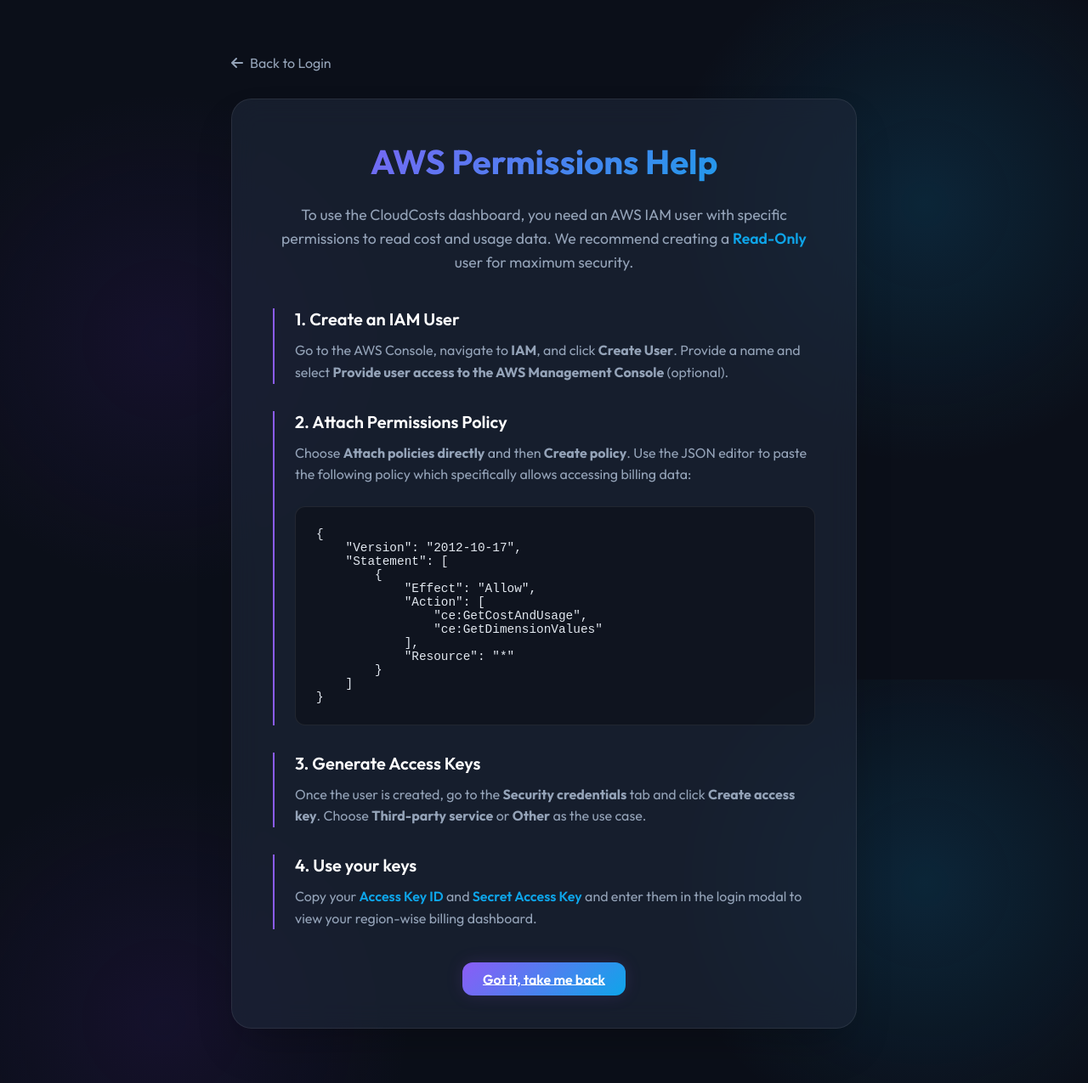
After one commit to pradipmengal/aws-bill-app, a FastAPI app: template app/templates/help.html in a window 1280 px wide. The commit adds this page. Shown: the whole page at 85% size. Run offline with FastAPI, Linux system fonts and the light colour scheme; the template is opened without the code that fills it, so the values that code supplies are empty.

Commit message:
first commit

```diff
--- a/app/main.py
+++ b/app/main.py
@@ -3,6 +3,7 @@ from fastapi.staticfiles import StaticFiles
 from fastapi.templating import Jinja2Templates
 from starlette.requests import Request
 from app.services.aws_service import get_aws_cost_and_usage
+from botocore.exceptions import ClientError
 from typing import Optional
 import os
 
@@ -17,6 +18,10 @@ templates = Jinja2Templates(directory="app/templates")
 @app.get("/")
 async def read_root(request: Request):
     return templates.TemplateResponse("index.html", {"request": request})
+
+@app.get("/help")
+async def read_help(request: Request):
+    return templates.TemplateResponse("help.html", {"request": request})
 
 @app.get("/api/billing")
 async def get_billing(
@@ -40,5 +45,15 @@ async def get_billing(
             force_demo=use_demo
         )
         return data
+    except ClientError as e:
+        error_code = e.response.get('Error', {}).get('Code', '')
+        error_msg = e.response.get('Error', {}).get('Message', str(e))
+
+        if error_code in ['UnrecognizedClientException', 'InvalidClientTokenId', 'AuthFailure', 'InvalidAccessKeyId', 'SignatureDoesNotMatch']:
+            raise HTTPException(status_code=401, detail="Invalid AWS credentials. Please double-check your Access Key and Secret Key.")
+        elif error_code == 'AccessDeniedException':
+            raise HTTPException(status_code=403, detail="Access denied. Your AWS user needs 'ce:GetCostAndUsage' permissions to view billing data.")
+        else:
+            raise HTTPException(status_code=500, detail="An unexpected AWS error occurred. Please try again later.")
     except Exception as e:
         raise HTTPException(status_code=500, detail=str(e))
--- /dev/null
+++ b/app/templates/help.html
@@ -0,0 +1,183 @@
+<!DOCTYPE html>
+<html lang="en">
+
+<head>
+    <meta charset="UTF-8">
+    <meta name="viewport" content="width=device-width, initial-scale=1.0">
+    <title>AWS Permissions Help - CloudCosts</title>
+
+    <!-- Fonts -->
+    <link rel="preconnect" href="https://fonts.googleapis.com">
+    <link rel="preconnect" href="https://fonts.gstatic.com" crossorigin>
+    <link href="https://fonts.googleapis.com/css2?family=Outfit:wght@300;400;600;700&display=swap" rel="stylesheet">
+
+    <!-- Icons -->
+    <link rel="stylesheet" href="https://cdnjs.cloudflare.com/ajax/libs/font-awesome/6.4.0/css/all.min.css">
+
+    <!-- Custom CSS -->
+    <link rel="stylesheet" href="/static/css/style.css">
+
+    <style>
+        .help-container {
+            max-width: 800px;
+            margin: 4rem auto;
+            padding: 0 2rem;
+        }
+
+        .help-card {
+            background: var(--card-bg);
+            border-radius: 24px;
+            padding: 3rem;
+            border: 1px solid var(--card-border);
+            backdrop-filter: blur(16px);
+            box-shadow: 0 25px 50px -12px rgba(0, 0, 0, 0.25);
+        }
+
+        h1 {
+            font-size: 2.5rem;
+            font-weight: 700;
+            background: var(--accent-gradient);
+            -webkit-background-clip: text;
+            background-clip: text;
+            color: transparent;
+            margin-bottom: 1.5rem;
+            text-align: center;
+        }
+
+        .intro {
+            color: var(--text-secondary);
+            text-align: center;
+            font-size: 1.1rem;
+            margin-bottom: 2.5rem;
+            line-height: 1.6;
+        }
+
+        .step {
+            margin-bottom: 2rem;
+            padding-left: 1.5rem;
+            border-left: 2px solid var(--accent-primary);
+        }
+
+        .step h3 {
+            color: var(--text-primary);
+            font-size: 1.25rem;
+            margin-bottom: 0.75rem;
+            text-transform: none;
+            letter-spacing: normal;
+        }
+
+        .step p {
+            color: var(--text-secondary);
+            line-height: 1.6;
+        }
+
+        .policy-block {
+            background: rgba(0, 0, 0, 0.3);
+            padding: 1.5rem;
+            border-radius: 12px;
+            margin: 1.5rem 0;
+            overflow-x: auto;
+            border: 1px solid var(--card-border);
+        }
+
+        pre {
+            margin: 0;
+            color: #e2e8f0;
+            font-family: 'Courier New', Courier, monospace;
+            font-size: 0.9rem;
+        }
+
+        .back-btn {
+            display: inline-flex;
+            align-items: center;
+            gap: 0.5rem;
+            margin-bottom: 2rem;
+            color: var(--text-secondary);
+            text-decoration: none;
+            font-weight: 500;
+            transition: all 0.2s;
+        }
+
+        .back-btn:hover {
+            color: var(--text-primary);
+            transform: translateX(-4px);
+        }
+
+        .highlight {
+            color: var(--accent-secondary);
+            font-weight: 600;
+        }
+    </style>
+</head>
+
+<body>
+    <div class="help-container">
+        <a href="/" class="back-btn">
+            <i class="fa-solid fa-arrow-left"></i> Back to Login
+        </a>
+
+        <div class="help-card">
+            <h1>AWS Permissions Help</h1>
+            <p class="intro">
+                To use the CloudCosts dashboard, you need an AWS IAM user with specific permissions to read cost and
+                usage data. We recommend creating a <span class="highlight">Read-Only</span> user for maximum security.
+            </p>
+
+            <div class="step">
+                <h3>1. Create an IAM User</h3>
+                <p>
+                    Go to the AWS Console, navigate to <strong>IAM</strong>, and click <strong>Create User</strong>.
+                    Provide a name and select <strong>Provide user access to the AWS Management Console</strong>
+                    (optional).
+                </p>
+            </div>
+
+            <div class="step">
+                <h3>2. Attach Permissions Policy</h3>
+                <p>
+                    Choose <strong>Attach policies directly</strong> and then <strong>Create policy</strong>. Use the
+                    JSON editor to paste the following policy which specifically allows accessing billing data:
+                </p>
+                <div class="policy-block">
+                    <pre>
+{
+    "Version": "2012-10-17",
+    "Statement": [
+        {
+            "Effect": "Allow",
+            "Action": [
+                "ce:GetCostAndUsage",
+                "ce:GetDimensionValues"
+            ],
+            "Resource": "*"
+        }
+    ]
+}</pre>
+                </div>
+            </div>
+
+            <div class="step">
+                <h3>3. Generate Access Keys</h3>
+                <p>
+                    Once the user is created, go to the <strong>Security credentials</strong> tab and click
+                    <strong>Create access key</strong>. Choose <strong>Third-party service</strong> or
+                    <strong>Other</strong> as the use case.
+                </p>
+            </div>
+
+            <div class="step">
+                <h3>4. Use your keys</h3>
+                <p>
+                    Copy your <span class="highlight">Access Key ID</span> and <span class="highlight">Secret Access
+                        Key</span> and enter them in the login modal to view your region-wise billing dashboard.
+                </p>
+            </div>
+
+            <div style="text-align: center; margin-top: 3rem;">
+                <a href="/" class="btn-primary">Got it, take me back</a>
+            </div>
+        </div>
+    </div>
+</body>
+
+</html>
--- a/app/templates/index.html
+++ b/app/templates/index.html
@@ -105,7 +105,10 @@
                 <h2>AWS Login</h2>
                 <p>Enter your AWS Read-Only Credentials</p>
                 <p class="demo-note">Or use Demo Mode to explore without keys</p>
+                <a href="/help" class="help-link"><i class="fa-solid fa-circle-question"></i> What permissions do I
+                    need?</a>
             </div>
+            <div id="loginError" class="error-banner hidden"></div>
             <form id="loginForm">
                 <div class="form-group">
                     <label for="accessKey">Access Key ID</label>
```
Also changed, not shown: app/static/css/style.css (+56 -1 lines), app/static/js/dashboard.js (+56 -16 lines).
